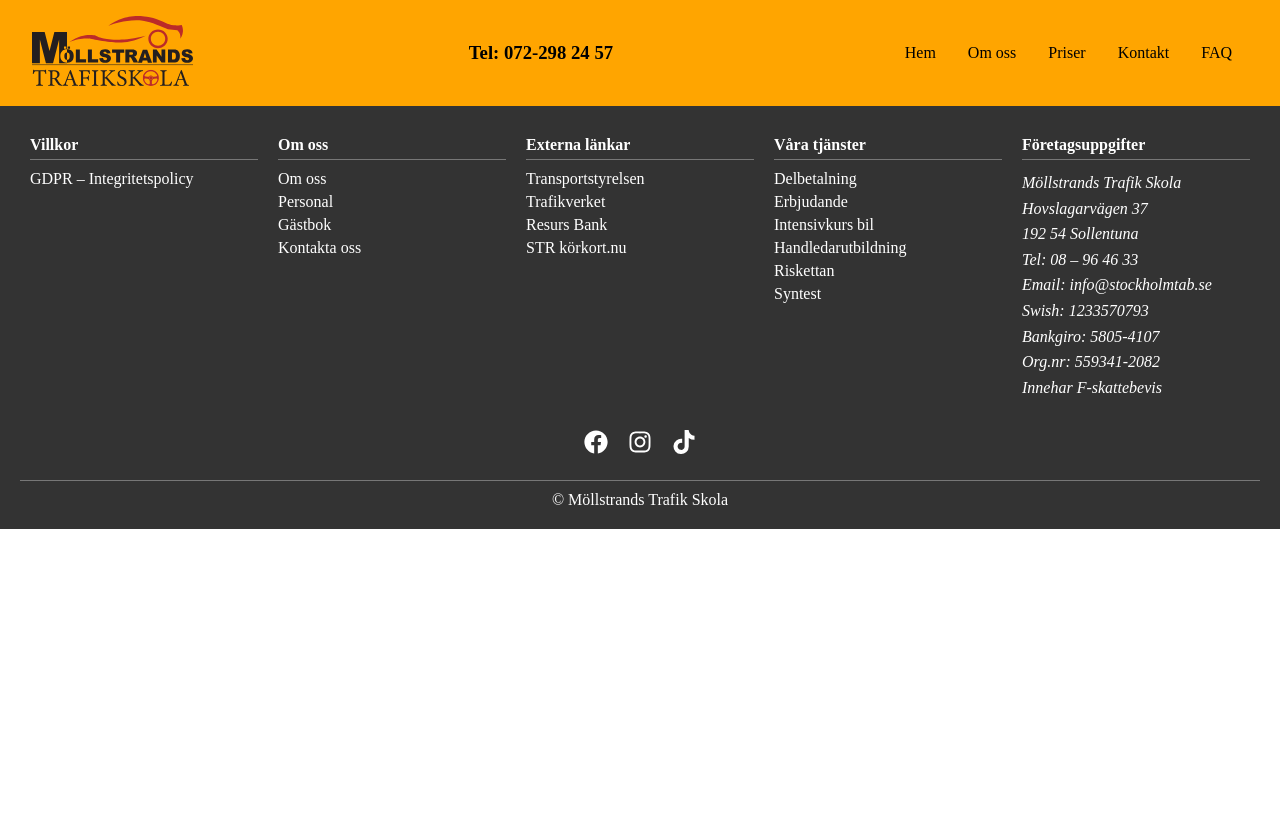
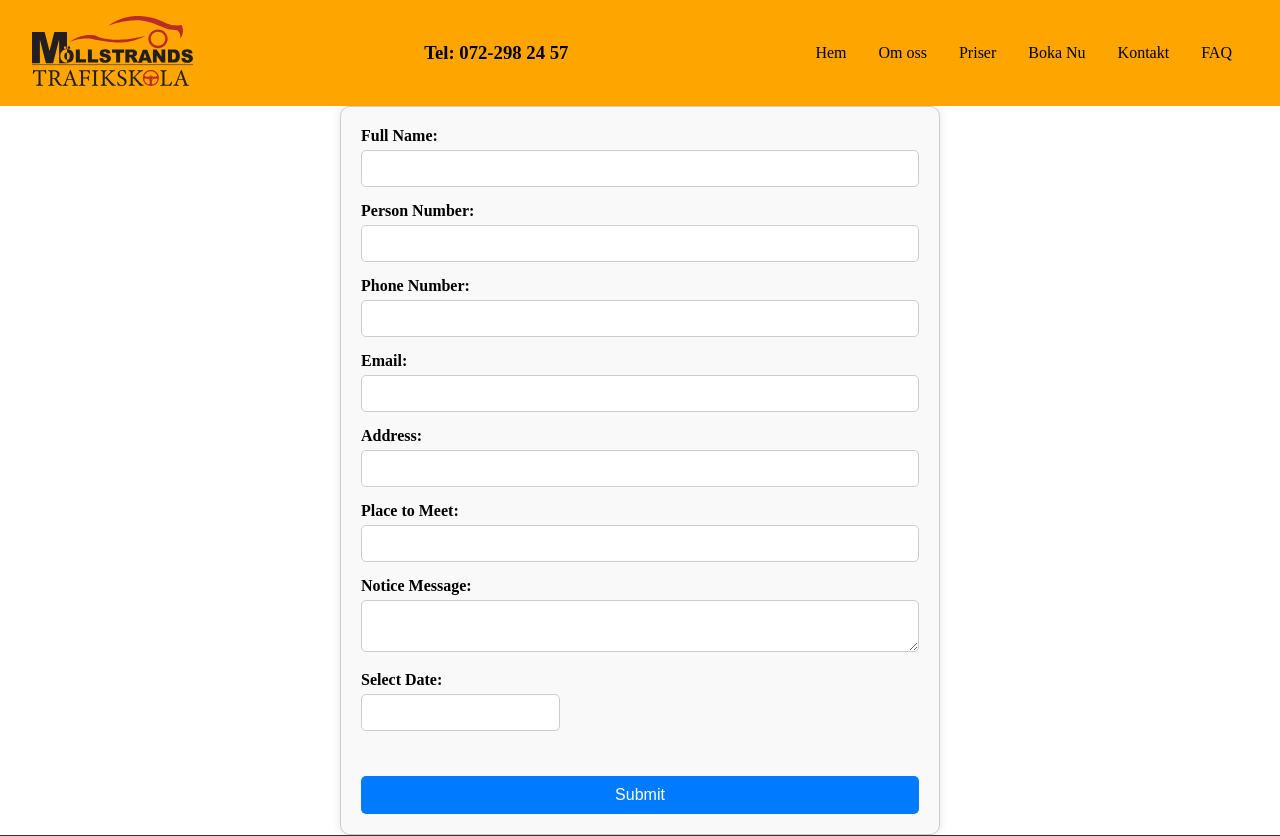
Before and after one commit to Johanmollstrand/sm-school-main, a React (Vite) app: page /booking in a window 1280 px wide. Shown: the top 836 px of the page. Before the commit the page ends 800 px from the top, so only its background shows below. Built offline with nearby package versions, Linux system fonts and the light colour scheme.

Commit message:
new bookning system

```diff
--- a/package.json
+++ b/package.json
@@ -10,9 +10,11 @@
     "preview": "vite preview"
   },
   "dependencies": {
+    "@formspree/react": "^2.5.1",
     "framer-motion": "^11.2.6",
     "react": "^18.2.0",
     "react-countup": "^6.5.3",
+    "react-datepicker": "^7.3.0",
     "react-dom": "^18.2.0",
     "react-icons": "^5.2.1",
     "react-router-dom": "^6.23.1",
--- a/src/App.jsx
+++ b/src/App.jsx
@@ -7,6 +7,7 @@
 import Services from "../src/page/services/Services";
 import Footer from "./components/footer/Footer";
 import FAQ from "./page/FAQ/FAQ";
+import Booking from "./page/Booking/Booking";
 
 function App() {
   return (
@@ -17,7 +18,9 @@
           <Route path="/" element={<Home />} />
           <Route path="/about" element={<About />} />
           <Route path="/services" element={<Services />} />
+          <Route path="/booking" element={<Booking />} />
           <Route path="/contact" element={<Contact />} />
+
           <Route path="/faq" element={<FAQ />} />
         </Routes>
       </div>
--- a/src/components/header/Header.jsx
+++ b/src/components/header/Header.jsx
@@ -42,6 +42,13 @@
             Priser
           </StyledLink>
         </MenuItem>
+
+        <MenuItem>
+          <StyledLink to="/booking" onClick={closeMenu}>
+            Boka Nu
+          </StyledLink>
+        </MenuItem>
+
         <MenuItem>
           <StyledLink to="/contact" onClick={closeMenu}>
             Kontakt
@@ -53,8 +60,6 @@
           </StyledLink>
         </MenuItem>
       </Menu>
-
-
     </Nav>
   );
 };
--- /dev/null
+++ b/src/page/Booking/Booking.css
@@ -0,0 +1,47 @@
+/* Booking.css */
+
+form {
+  max-width: 600px;
+  margin: 0 auto;
+  padding: 20px;
+  border: 1px solid #ccc;
+  border-radius: 10px;
+  background-color: #f9f9f9;
+  box-shadow: 0 0 10px rgba(0, 0, 0, 0.1);
+}
+
+form div {
+  margin-bottom: 15px;
+}
+
+label {
+  display: block;
+  font-weight: bold;
+  margin-bottom: 5px;
+}
+
+input[type="text"],
+input[type="tel"],
+input[type="email"],
+textarea {
+  width: 100%;
+  padding: 10px;
+  border: 1px solid #ccc;
+  border-radius: 5px;
+  box-sizing: border-box;
+}
+
+button[type="submit"] {
+  width: 100%;
+  padding: 10px;
+  background-color: #007bff;
+  color: white;
+  border: none;
+  border-radius: 5px;
+  cursor: pointer;
+  font-size: 16px;
+}
+
+button[type="submit"]:hover {
+  background-color: #0056b3;
+}
--- /dev/null
+++ b/src/page/Booking/Booking.jsx
@@ -0,0 +1,82 @@
+import React, { useState } from "react";
+import { useForm } from "@formspree/react";
+import DatePicker from "react-datepicker";
+import "react-datepicker/dist/react-datepicker.css";
+import "./Booking.css";
+
+const Booking = () => {
+  const [state, handleSubmit] = useForm("xqazpypl"); // Use only the form ID here
+  const [selectedDate, setSelectedDate] = useState(null);
+  const [bookedDates, setBookedDates] = useState([]);
+
+  const handleDateChange = (date) => {
+    setSelectedDate(date);
+  };
+
+  const isDateBooked = (date) => {
+    return bookedDates.some(
+      (bookedDate) => bookedDate.toDateString() === date.toDateString()
+    );
+  };
+
+  const handleFormSubmit = async (event) => {
+    event.preventDefault();
+    await handleSubmit(event);
+    if (state.succeeded && selectedDate) {
+      setBookedDates([...bookedDates, selectedDate]);
+    }
+  };
+
+  if (state.succeeded) {
+    return <p>Thanks for your booking request! We'll get back to you soon.</p>;
+  }
+
+  return (
+    <form onSubmit={handleFormSubmit}>
+      <div>
+        <label htmlFor="fullName">Full Name:</label>
+        <input id="fullName" type="text" name="fullName" required />
+      </div>
+      <div>
+        <label htmlFor="personNumber">Person Number:</label>
+        <input id="personNumber" type="text" name="personNumber" required />
+      </div>
+      <div>
+        <label htmlFor="phone">Phone Number:</label>
+        <input id="phone" type="tel" name="phone" required />
+      </div>
+      <div>
+        <label htmlFor="email">Email:</label>
+        <input id="email" type="email" name="email" required />
+      </div>
+      <div>
+        <label htmlFor="address">Address:</label>
+        <input id="address" type="text" name="address" required />
+      </div>
+      <div>
+        <label htmlFor="placeToMeet">Place to Meet:</label>
+        <input id="placeToMeet" type="text" name="placeToMeet" required />
+      </div>
+      <div>
+        <label htmlFor="notice">Notice Message:</label>
+        <textarea id="notice" name="notice"></textarea>
+      </div>
+      <div>
+        <label htmlFor="date">Select Date:</label>
+        <DatePicker
+          selected={selectedDate}
+          onChange={handleDateChange}
+          filterDate={(date) => !isDateBooked(date)}
+          minDate={new Date()}
+          dateFormat="yyyy/MM/dd"
+          required
+        />
+      </div>
+      <button type="submit" disabled={state.submitting}>
+        Submit
+      </button>
+    </form>
+  );
+};
+
+export default Booking;
```
Also changed, not shown: src/assets/imgs/möllstrands.svg (added), 1 other file (tests, documents, lock files or other folders).
